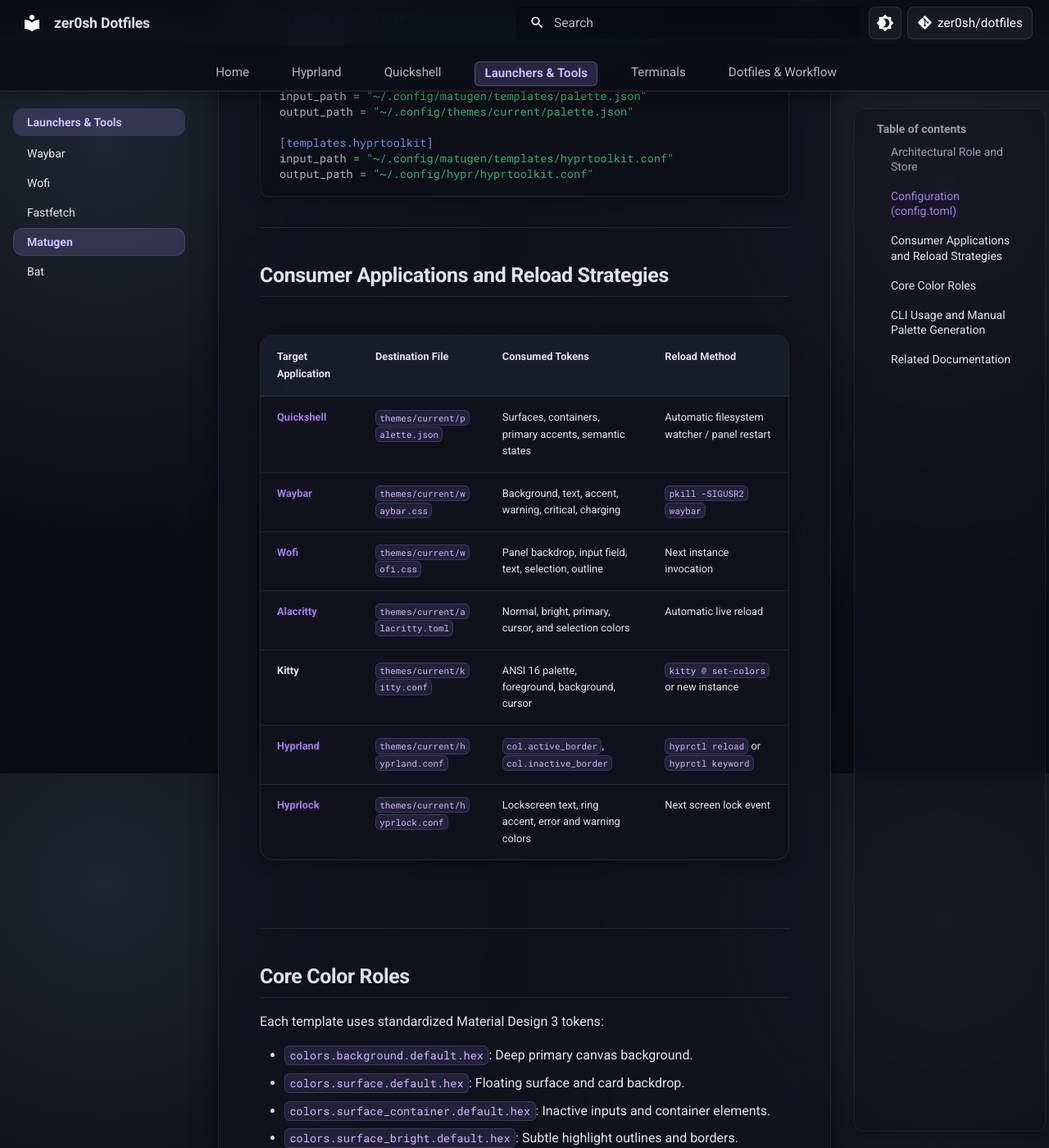
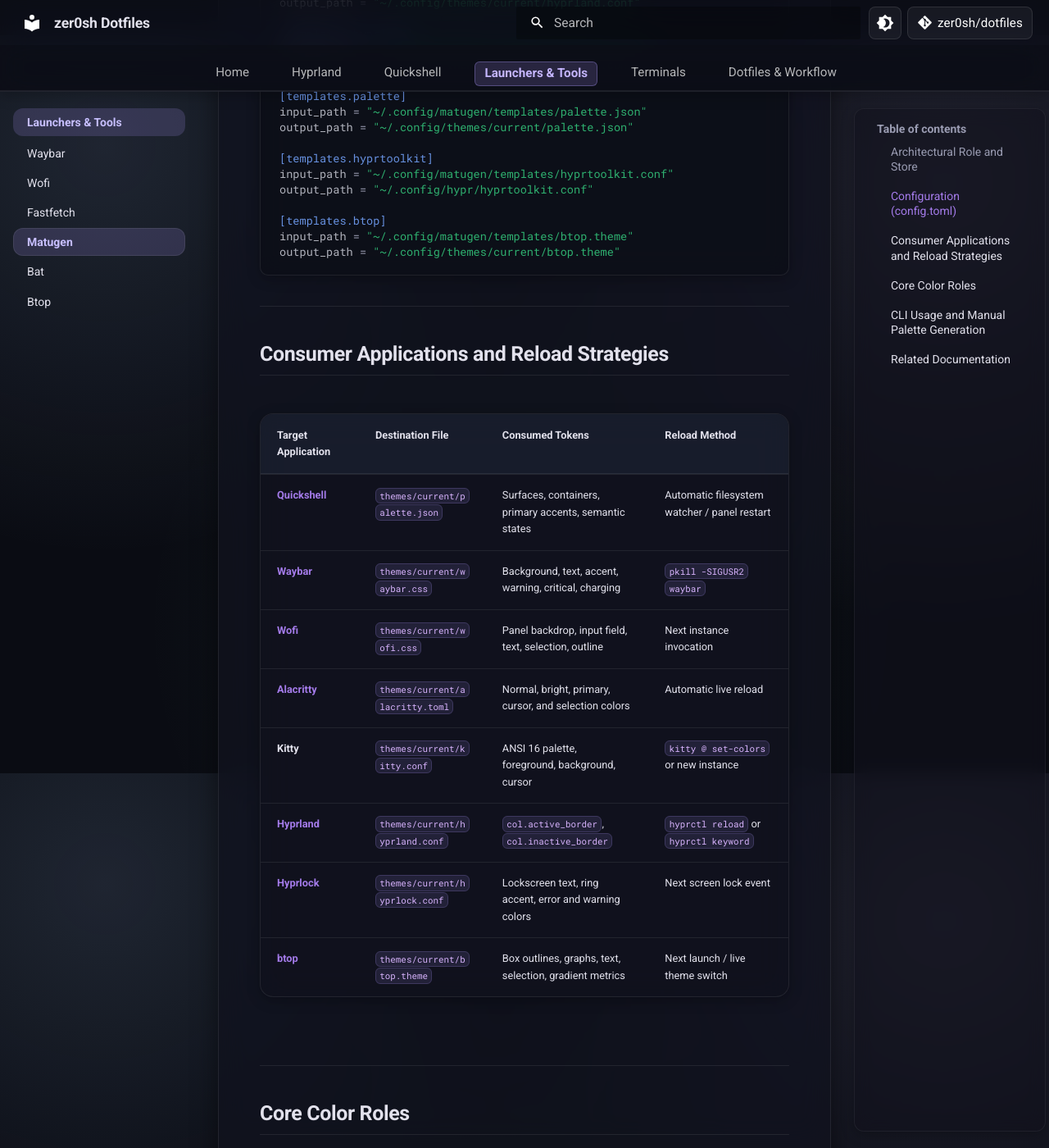
Before and after one commit to zer0sh/dotfiles, an MkDocs documentation site: the page built from docs/apps/matugen.md, in a window 1280 px wide and 1400 px high, scrolled down 1757 px. Shown: the whole window at 82% size. Built offline with MkDocs 1.6.1 and Material for MkDocs 9.7.7, drawn with Linux system fonts in a browser that asks for light colours; comment, search, counter and statistics services are not loaded; some of the changed text lies outside the part shown.

Commit message:
feat(btop): add dynamic Matugen theming and documentation

````diff
--- a/docs/apps/matugen.md
+++ b/docs/apps/matugen.md
@@ -24,6 +24,7 @@
    ├── kitty.conf      --> included by ~/.config/kitty/kitty.conf
    ├── hyprland.conf   --> sourced by Hyprland for active/inactive borders
    ├── hyprlock.conf   --> sourced by ~/.config/hypr/hyprlock.conf
+   ├── btop.theme       --> linked by ~/.config/btop/themes/matugen.theme
    └── palette.json    --> consumed by Quickshell Control Center & Widgets
 ```
 
@@ -74,6 +75,10 @@
 [templates.hyprtoolkit]
 input_path = "~/.config/matugen/templates/hyprtoolkit.conf"
 output_path = "~/.config/hypr/hyprtoolkit.conf"
+
+[templates.btop]
+input_path = "~/.config/matugen/templates/btop.theme"
+output_path = "~/.config/themes/current/btop.theme"
 ```
 
 ---
@@ -89,6 +94,7 @@
 | **Kitty** | `themes/current/kitty.conf` | ANSI 16 palette, foreground, background, cursor | `kitty @ set-colors` or new instance |
 | **[Hyprland](../hyprland/index.md)** | `themes/current/hyprland.conf` | `col.active_border`, `col.inactive_border` | `hyprctl reload` or `hyprctl keyword` |
 | **[Hyprlock](../hyprland/hyprlock.md)** | `themes/current/hyprlock.conf` | Lockscreen text, ring accent, error and warning colors | Next screen lock event |
+| **[btop](btop.md)** | `themes/current/btop.theme` | Box outlines, graphs, text, selection, gradient metrics | Next launch / live theme switch |
 
 ---
 
--- a/mkdocs.yml
+++ b/mkdocs.yml
@@ -75,6 +75,7 @@
       - Fastfetch: apps/fastfetch.md
       - Matugen: apps/matugen.md
       - Bat: apps/bat.md
+      - Btop: apps/btop.md
   - Terminals:
       - Alacritty: terminals/alacritty.md
       - Zsh: terminals/zsh.md
````
Also changed, not shown: docs/apps/btop.md (added, +68 -0 lines), 6 other files.
